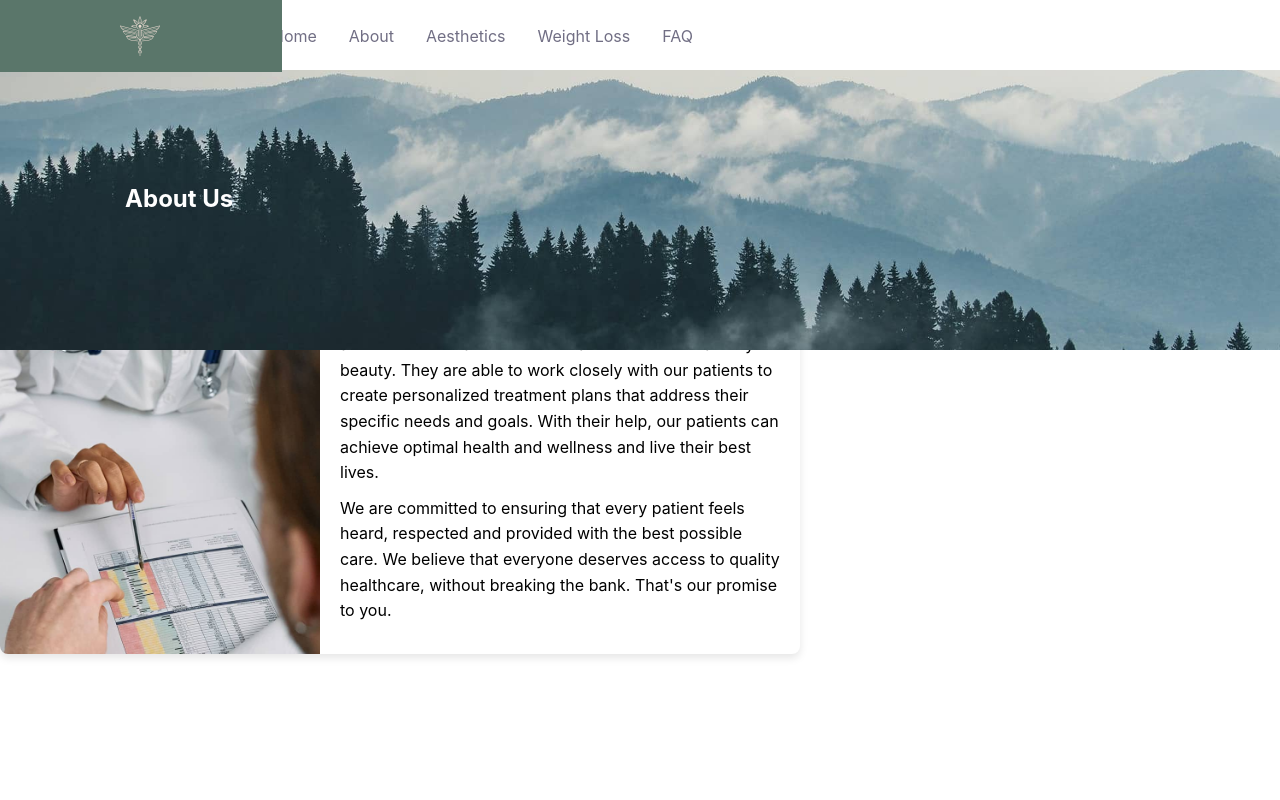
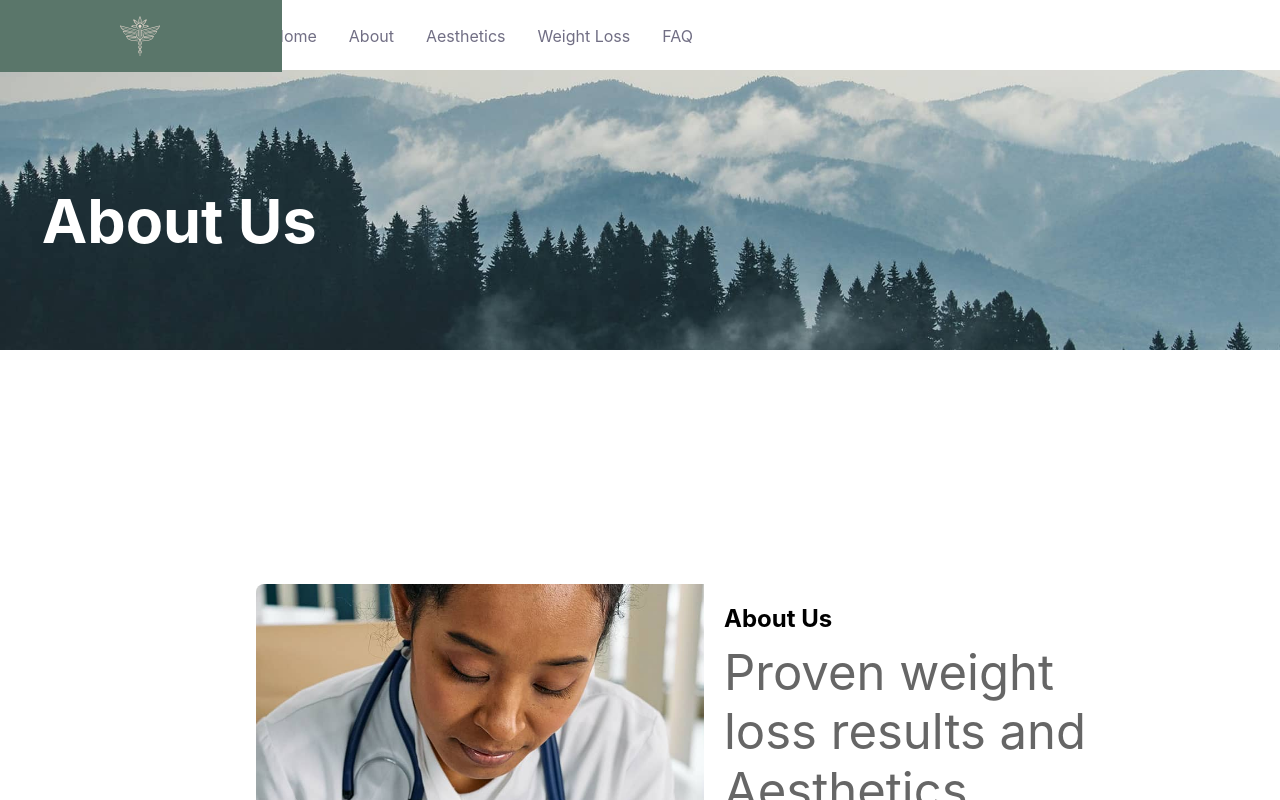
Before and after one commit to adapting212/Small-business-template, a React (Create React App) app in the folder frontend/: page /about in a window 1280 px wide. Shown: the top 800 px of the page. Built offline with nearby package versions, Linux system fonts and the light colour scheme; no server answers.

Commit message:
fixed issue with about page

```diff
--- a/frontend/src/components/aboutuscomponent1.jsx
+++ b/frontend/src/components/aboutuscomponent1.jsx
@@ -4,12 +4,12 @@ import '../styles/AboutPage.scss';
 
 const AboutUsComponent = () => {
   return (
-    <main>
+    <div>
         <img src={background} class="background" aria-hidden="true"/>
         <div className="container">
             <span class="title">About Us</span>
         </div>
-    </main>
+    </div>
 
 
   );
--- a/frontend/src/styles/AboutUsBanner.scss
+++ b/frontend/src/styles/AboutUsBanner.scss
@@ -1,16 +1,15 @@
-
-
 main {
     display: flex;
     background: white;
     border-radius: 8px;
-    box-shadow: 0 4px 8px rgba(0, 0, 0, 0.1);
     overflow: hidden;
-    max-width: 800px;
+    max-width: 70%;
+    margin-top: 40%;
+    margin-left: 20%;
 }
 
 .person {
-    max-width: 40%;
+    max-width: 50%;
     height: auto;
     object-fit: cover;
 }
@@ -19,17 +18,16 @@ main {
     padding: 20px;
     display: flex;
     flex-direction: column;
-    justify-content: center;
 }
 
-.title {
+.about-title {
     font-size: 24px;
     font-weight: bold;
     margin-bottom: 10px;
 }
 
 .sub-title {
-    font-size: 18px;
+    font-size: 49px;
     color: #666;
     margin-bottom: 20px;
 }
```
Also changed, not shown: frontend/src/components/AboutUsBanner.jsx (line endings or trailing spaces).
